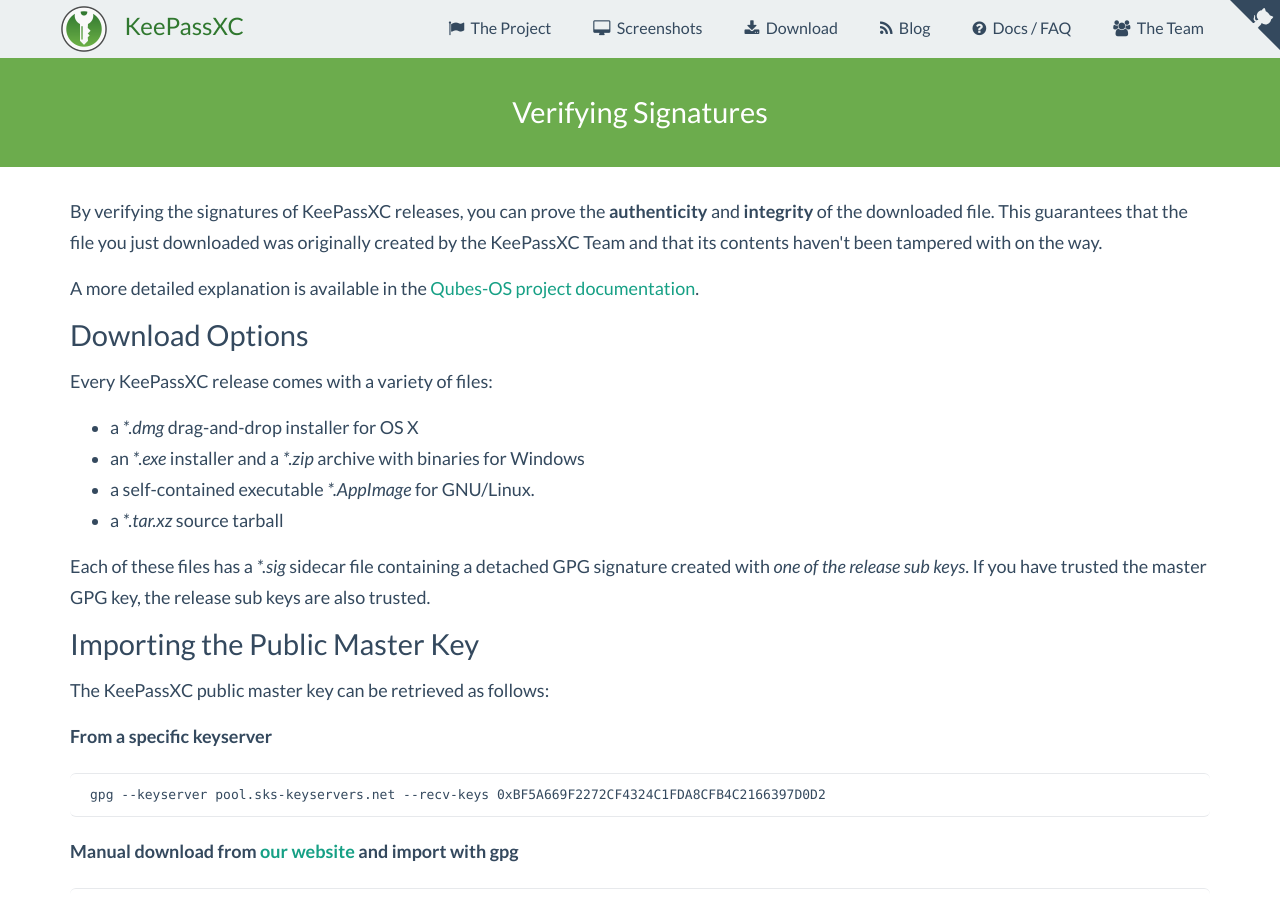
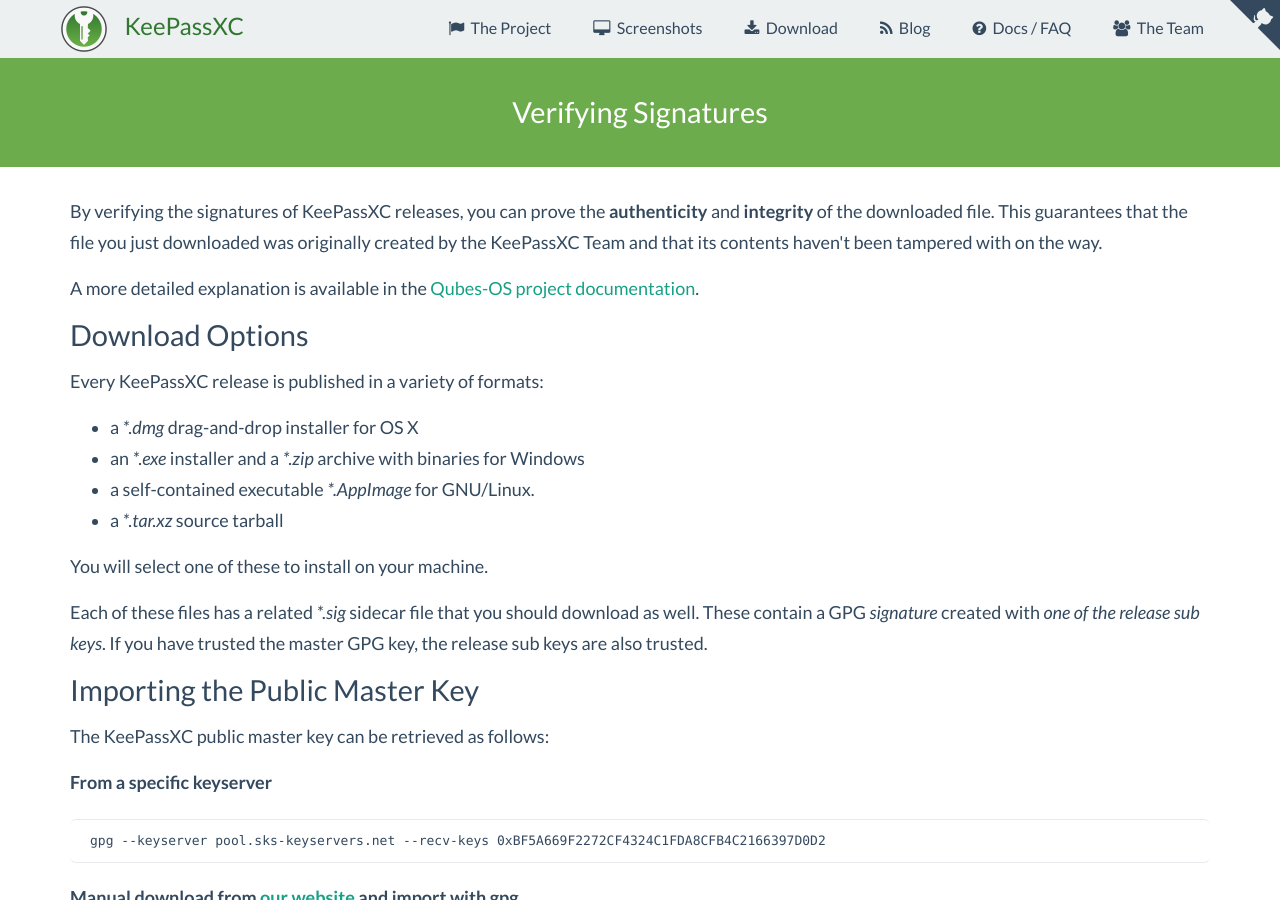
Before and after one commit to keepassxreboot/keepassxc-org, a Jekyll site: the page built from verifying-signatures.html, in a window 1280 px wide and 900 px high. Built offline with Jekyll 4.4.1, drawn with Linux system fonts in a browser that asks for light colours; comment, search, counter and statistics services are not loaded.

Commit message:
Tweak wording concerning release formats

```diff
--- a/verifying-signatures.html
+++ b/verifying-signatures.html
@@ -15,15 +15,17 @@
 
 <div id="how-to-verify-signatures">
     <h4>Download Options</h4>
-    <p>Every KeePassXC release comes with a variety of files:</p>
+    <p>Every KeePassXC release is published in a variety of formats:</p>
     <ul>
         <li>a <em>*.dmg</em> drag-and-drop installer for OS X</li>
         <li>an <em>*.exe</em> installer and a <em>*.zip</em> archive with binaries for Windows</li>
         <li>a self-contained executable <em>*.AppImage</em> for GNU/Linux.</li>
         <li>a <em>*.tar.xz</em> source tarball</li>
     </ul>
+    <p>You will select one of these to install on your machine.</p>
 
-    <p>Each of these files has a <em>*.sig</em> sidecar file containing a detached GPG signature created with
+    <p>Each of these files has a related <em>*.sig</em> sidecar file that you
+       should download as well. These contain a GPG <em>signature</em> created with
         <em>one of the release sub keys</em>. If you have trusted the master GPG key, the release sub keys are also trusted.</p>
 
     <h4>Importing the Public Master Key</h4>
```
